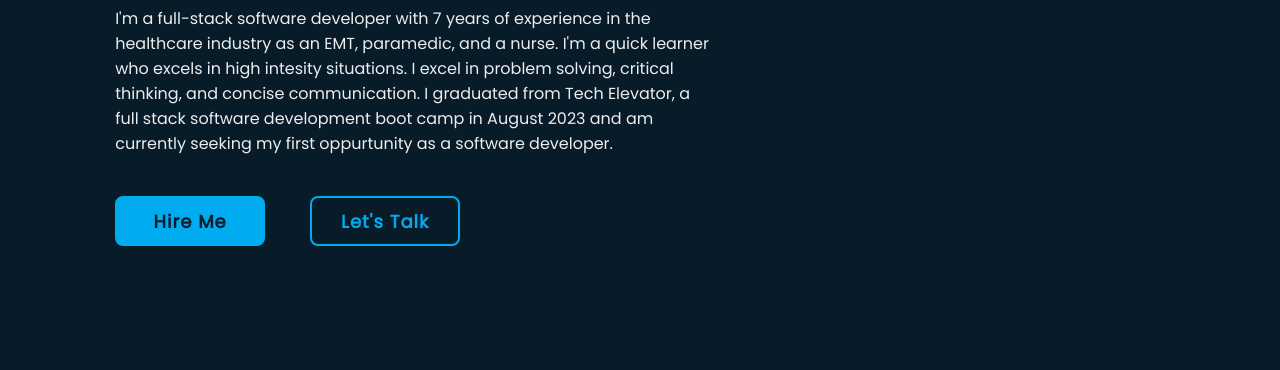
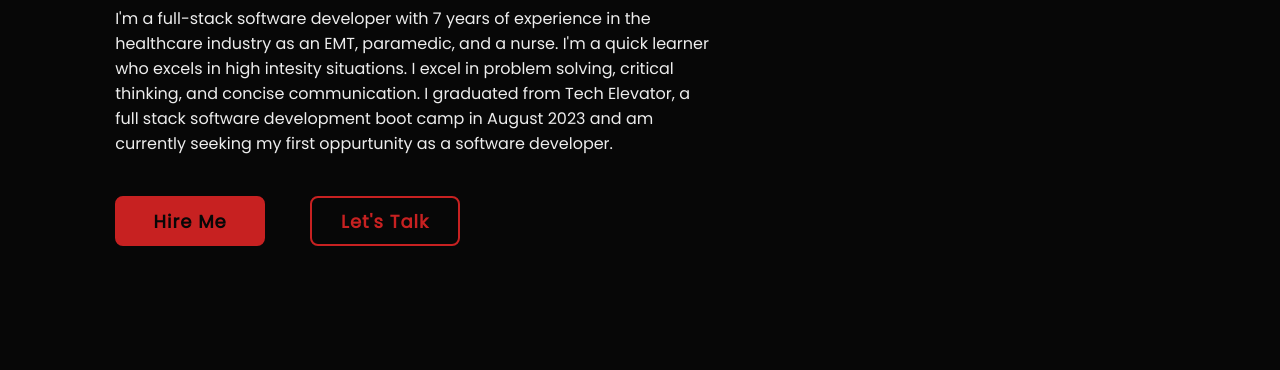
Before and after one commit to MicahMcLain/MicahMcLain.github.io, a website: page Public/index.html in a window 1280 px wide. Shown: the part 344-714 px from the top of the page. Drawn offline with nearby package versions, Linux system fonts and the light colour scheme.

Commit message:
changed colors to black and red

```diff
--- a/Public/style.css
+++ b/Public/style.css
@@ -11,11 +11,17 @@
   font-family: "Poppins", sans-serif;
 }
 
-:root {
+/* :root {
   --bg-color: rgb(8, 27, 41);
   --second-bg-color: rgb(17, 46, 66);
   --text-color: rgb(237, 237, 237);
   --main-color: rgb(0, 171, 240);
+} */
+:root {
+  --bg-color: rgb(7, 7, 7);
+  --second-bg-color: rgb(31, 28, 28);
+  --text-color: rgb(237, 237, 237);
+  --main-color: rgb(199, 33, 33);
 }
 
 html {
```
